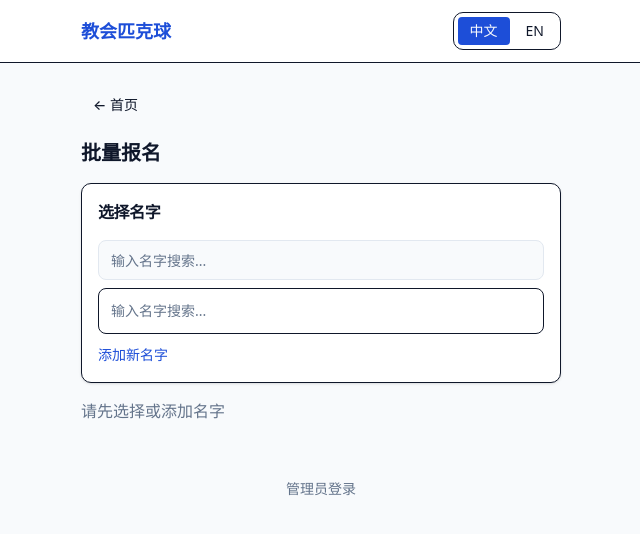
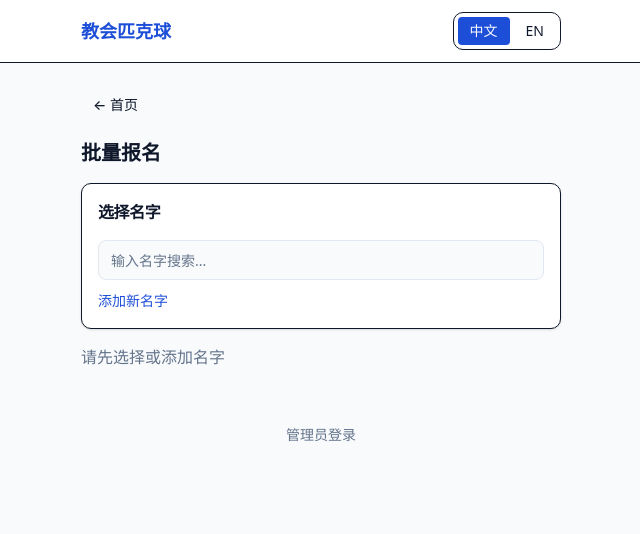
Before and after one commit to lyan1/sbrcccm-event, a Next.js app: page /events in a window 1280 px wide. Shown: the top 534 px of the page, without its empty margins (319-959 px from the left). Built offline with nearby package versions, Linux system fonts and the light colour scheme.

Commit message:
Removed redundant box on the registration page

```diff
--- a/src/components/member-account-picker.tsx
+++ b/src/components/member-account-picker.tsx
@@ -84,10 +84,9 @@ export function MemberAccountPicker({
           {t("currentlySelected")}: <span className="font-medium text-foreground">{selectedName}</span>
         </p>
       )}
+      {query.trim().length > 0 && (
         <div className="max-h-40 overflow-y-auto rounded-md border">
-        {query.trim().length === 0 ? (
-          <p className="p-3 text-sm text-muted-foreground">{t("searchPlaceholder")}</p>
-        ) : loading ? (
+          {loading ? (
             <p className="p-3 text-sm text-muted-foreground">{t("loading")}</p>
           ) : accounts.length === 0 ? (
             <p className="p-3 text-sm text-muted-foreground">{t("noResults")}</p>
@@ -109,6 +108,7 @@ export function MemberAccountPicker({
             ))
           )}
         </div>
+      )}
       <Button asChild variant="link" className="h-auto p-0">
         <Link href="/add-name">{t("addNewName")}</Link>
       </Button>
```
Lines whose indentation alone changed are shown as unchanged.
